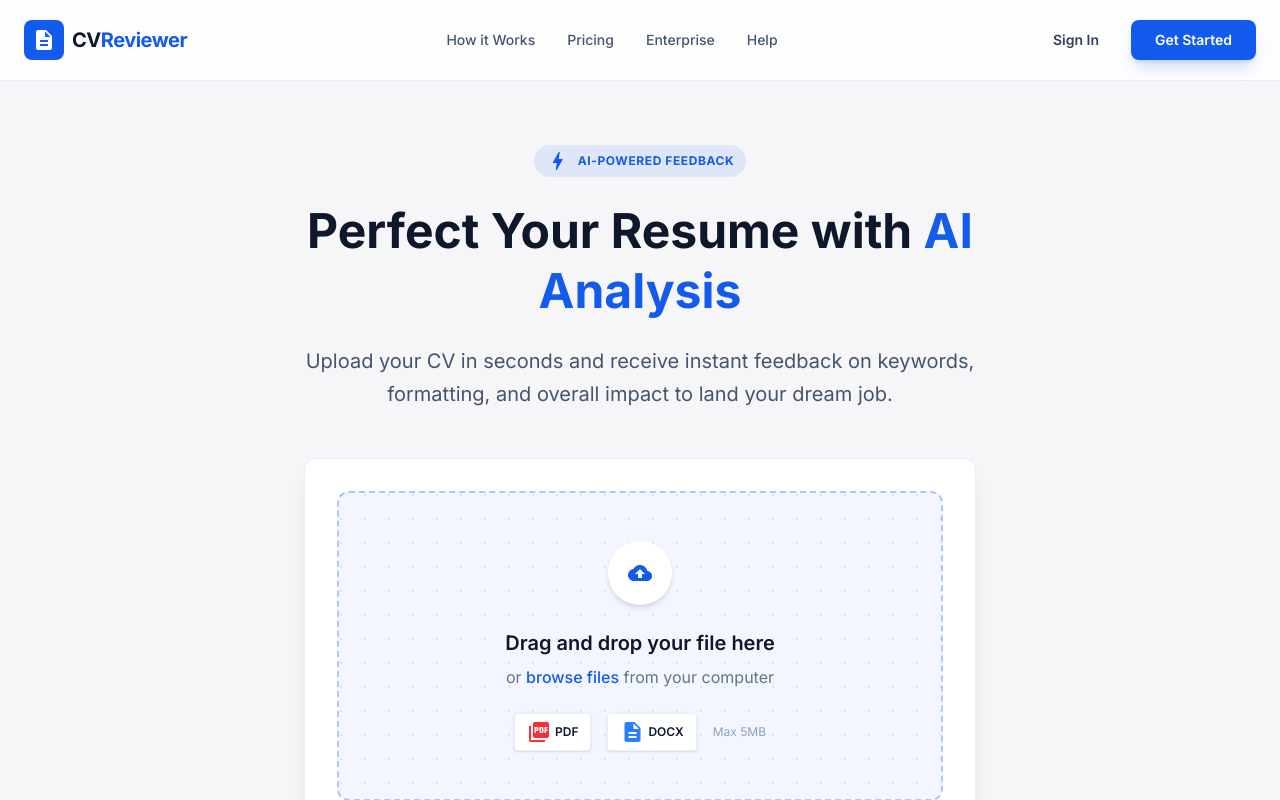
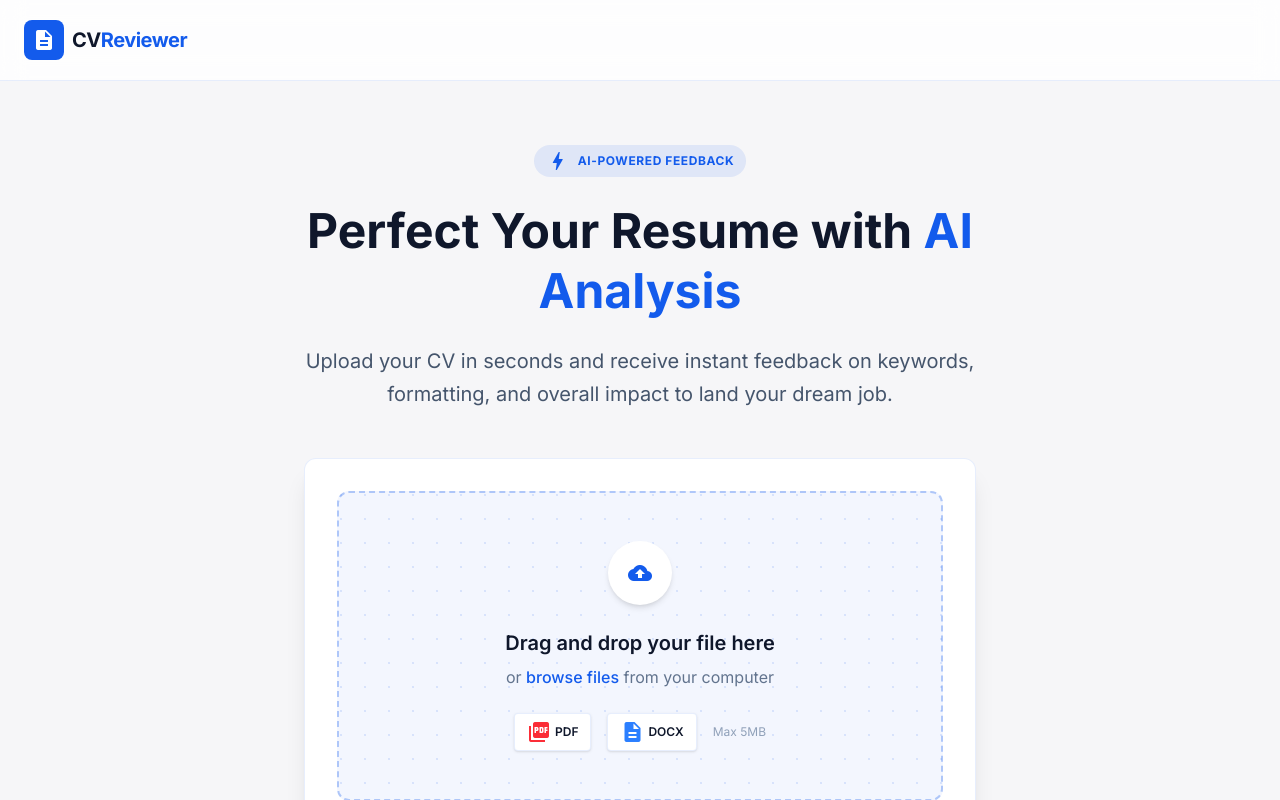
Before and after one commit to ziyad455/Cv_reviewer, a React (Vite) app in the folder frontend/: page / in a window 1280 px wide. Shown: the top 800 px of the page. Built offline with nearby package versions, Linux system fonts and the light colour scheme.

Commit message:
editing the header

```diff
--- a/frontend/src/components/Header.tsx
+++ b/frontend/src/components/Header.tsx
@@ -10,20 +10,7 @@ export default function Header() {
                         CV<span className="text-[#135bec]">Reviewer</span>
                     </span>
                 </div>
-                <nav className="hidden md:flex items-center gap-8 text-sm font-medium text-slate-600">
-                    <a className="hover:text-[#135bec] transition-colors" href="#">How it Works</a>
-                    <a className="hover:text-[#135bec] transition-colors" href="#">Pricing</a>
-                    <a className="hover:text-[#135bec] transition-colors" href="#">Enterprise</a>
-                    <a className="hover:text-[#135bec] transition-colors" href="#">Help</a>
-                </nav>
-                <div className="flex items-center gap-4">
-                    <button className="px-4 py-2 text-sm font-semibold text-slate-700 hover:text-[#135bec] transition-colors">
-                        Sign In
-                    </button>
-                    <button className="bg-[#135bec] hover:bg-[#135bec]/90 text-white px-6 py-2.5 rounded-lg text-sm font-semibold transition-all shadow-lg shadow-[#135bec]/20">
-                        Get Started
-                    </button>
-                </div>
+
             </div>
         </header>
     );
```
